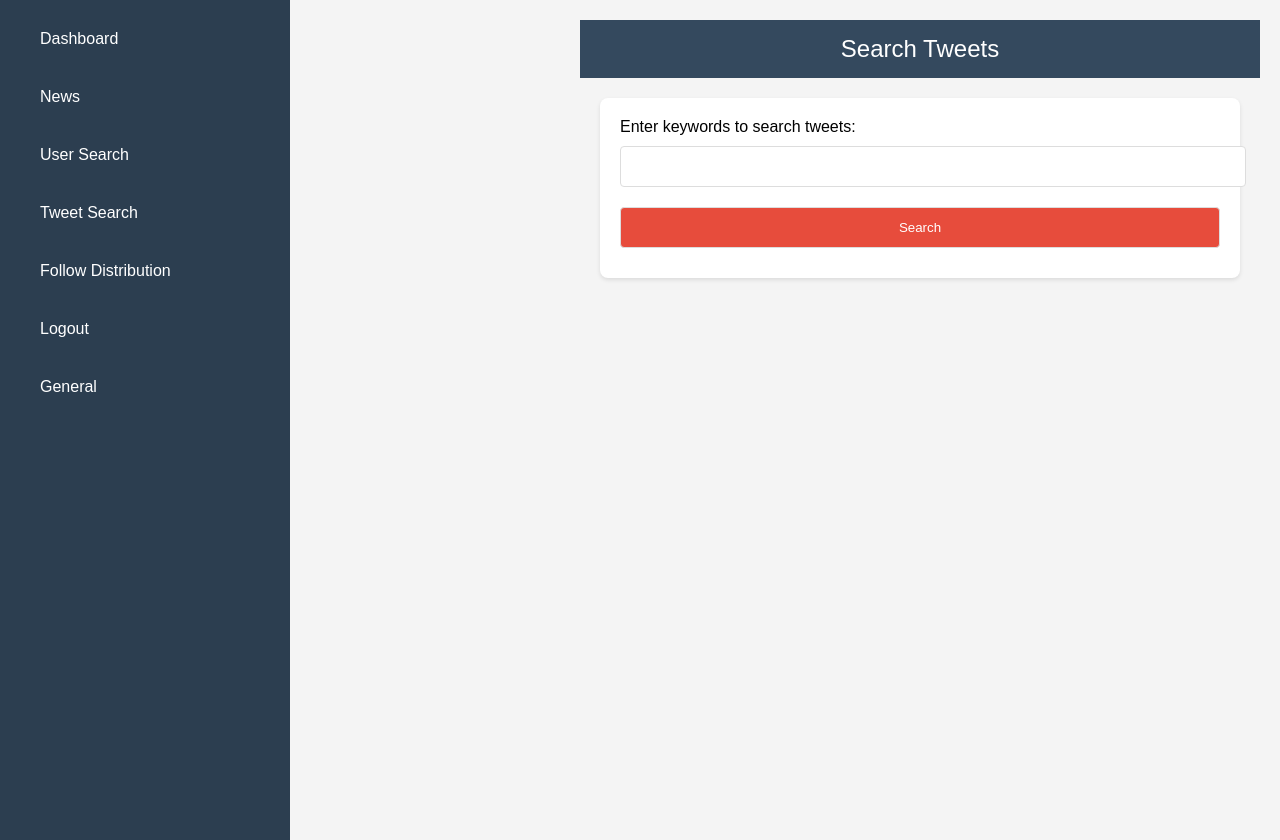
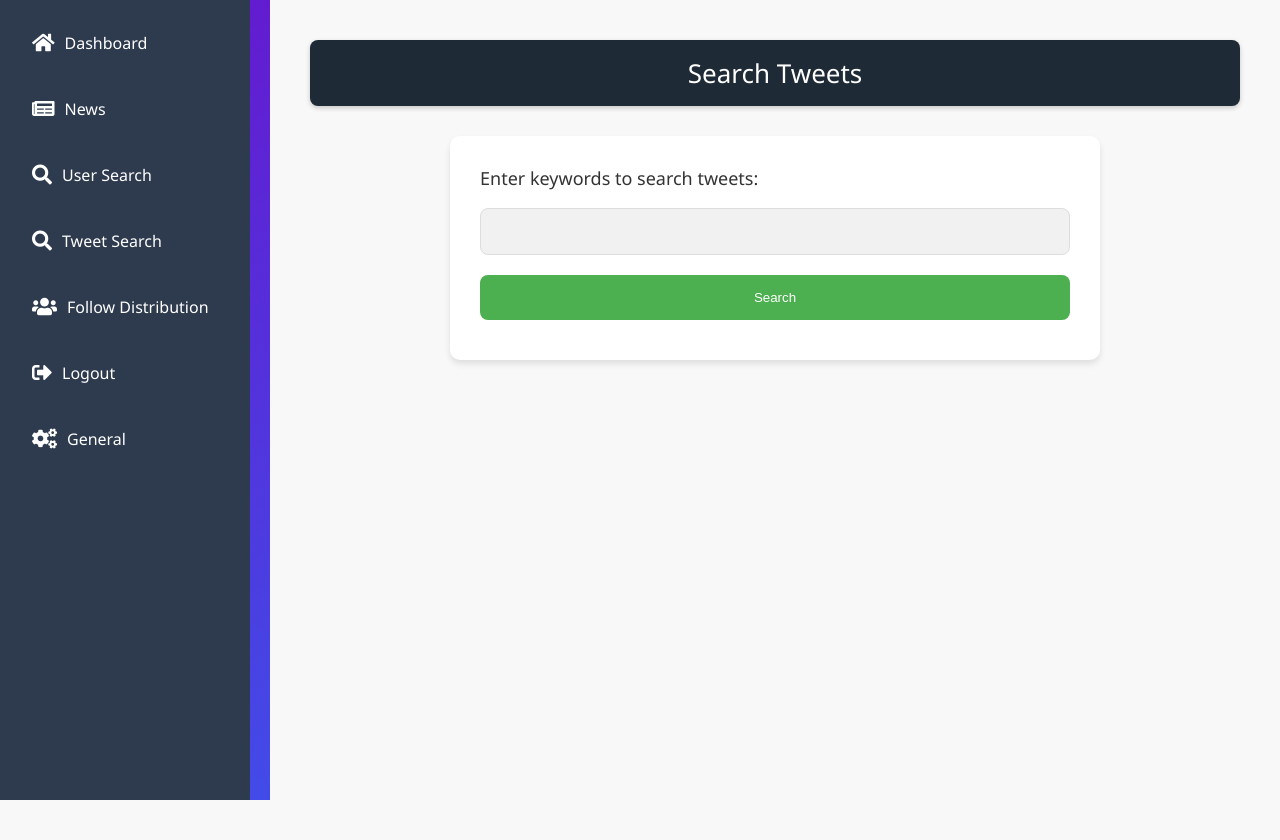
Before and after one commit to Harikrishnaa007/StatBird, a Flask app: page /tsearch/tsearch in a window 1280 px wide. After the commit the page ends 800 px from the top, so only its background shows below. Run offline with Flask 3, Linux system fonts and the light colour scheme; the visitor is signed in with stand-in values (Sample User, id 1); data that the repository does not hold is empty.

Commit message:
Update tsearch.html

```diff
--- a/app/templates/tsearch.html
+++ b/app/templates/tsearch.html
@@ -4,25 +4,35 @@
     <meta charset="UTF-8">
     <meta name="viewport" content="width=device-width, initial-scale=1.0">
     <title>Tweet Search</title>
+    <link href="https://cdnjs.cloudflare.com/ajax/libs/font-awesome/5.15.4/css/all.min.css" rel="stylesheet">
     <style>
-        body {
-            font-family: Arial, sans-serif;
+        /* Reset default margin and padding */
+        * {
             margin: 0;
             padding: 0;
-            background-color: #f4f4f4;
-            display: flex;
+            box-sizing: border-box;
         }
 
-        /* Sidebar Styles */
+        /* Body Styling */
+        body {
+            font-family: 'Segoe UI', Tahoma, Geneva, Verdana, sans-serif;
+            background: linear-gradient(145deg, #6a11cb, #2575fc);
+            display: flex;
+            min-height: 100vh;
+            color: #333;
+        }
+
+        /* Sidebar Styling */
         .sidebar {
             width: 250px;
             height: 100vh;
-            background-color: #2c3e50;
-            color: white;
+            background-color: #2e3b4e;
             padding: 20px;
             display: flex;
             flex-direction: column;
-            justify-content: space-between;
+            gap: 15px;
+            color: white;
+            position: fixed;
         }
 
         .sidebar .nav-links {
@@ -35,71 +45,93 @@
             display: flex;
             align-items: center;
             color: white;
-            padding: 10px;
+            padding: 12px;
             text-decoration: none;
             border-radius: 8px;
+            transition: background-color 0.3s ease;
         }
 
         .sidebar a:hover {
-            background-color: #34495e;
+            background-color: #5f6a7c;
         }
 
         .sidebar .icon {
             margin-right: 10px;
-            font-size: 18px;
+            font-size: 20px;
         }
 
-        /* Content Styles */
+        /* Main content styles */
         .content {
+            flex-grow: 1;
             margin-left: 270px;
-            padding: 20px;
-            flex-grow: 1;
+            padding: 40px;
+            background: #f8f8f8;
+            color: #333;
+            transition: margin-left 0.3s ease;
         }
 
+        /* Header Styles */
         .header {
-            background-color: #34495e;
+            background-color: #1f2a37;
             color: white;
             padding: 15px;
-            font-size: 24px;
+            font-size: 26px;
             text-align: center;
-            margin-bottom: 20px;
+            margin-bottom: 30px;
+            border-radius: 8px;
+            box-shadow: 0 2px 5px rgba(0, 0, 0, 0.2);
         }
 
+        /* Form container */
         .form-container {
-            max-width: 600px;
+            max-width: 650px;
             margin: 0 auto;
-            padding: 20px;
-            background-color: #fff;
-            border-radius: 8px;
-            box-shadow: 0 2px 4px rgba(0, 0, 0, 0.1);
+            background-color: white;
+            padding: 30px;
+            border-radius: 10px;
+            box-shadow: 0 4px 6px rgba(0, 0, 0, 0.1);
         }
 
         .form-container input, .form-container button {
             width: 100%;
-            padding: 12px;
+            padding: 15px;
             margin: 10px 0;
-            border-radius: 4px;
+            border-radius: 8px;
             border: 1px solid #ddd;
         }
 
+        .form-container input {
+            background-color: #f1f1f1;
+        }
+
         .form-container button {
-            background-color: #e74c3c;
+            background-color: #4CAF50;
             color: white;
+            border: none;
             cursor: pointer;
             transition: background-color 0.3s ease;
         }
 
         .form-container button:hover {
-            background-color: #c0392b;
+            background-color: #45a049;
         }
 
+        .form-container label {
+            font-size: 18px;
+            margin-bottom: 8px;
+            display: inline-block;
+        }
+
+        /* Error Styling */
         .error {
             color: red;
             font-size: 14px;
+            margin-bottom: 15px;
         }
 
+        /* Results Section */
         .results-container {
-            margin-top: 20px;
+            margin-top: 30px;
         }
 
         .results-container ul {
```
Also changed, not shown: other parts of app/templates/tsearch.html (+37 -10 lines).
